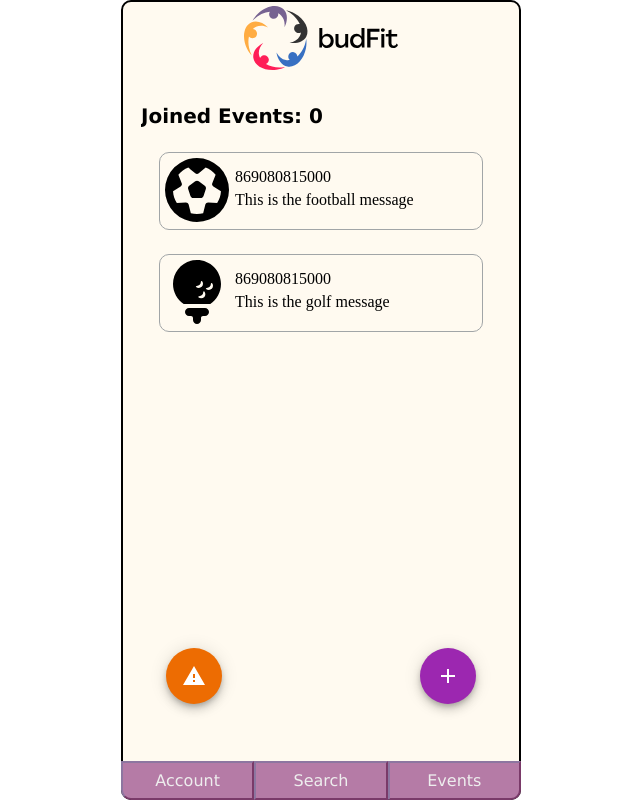
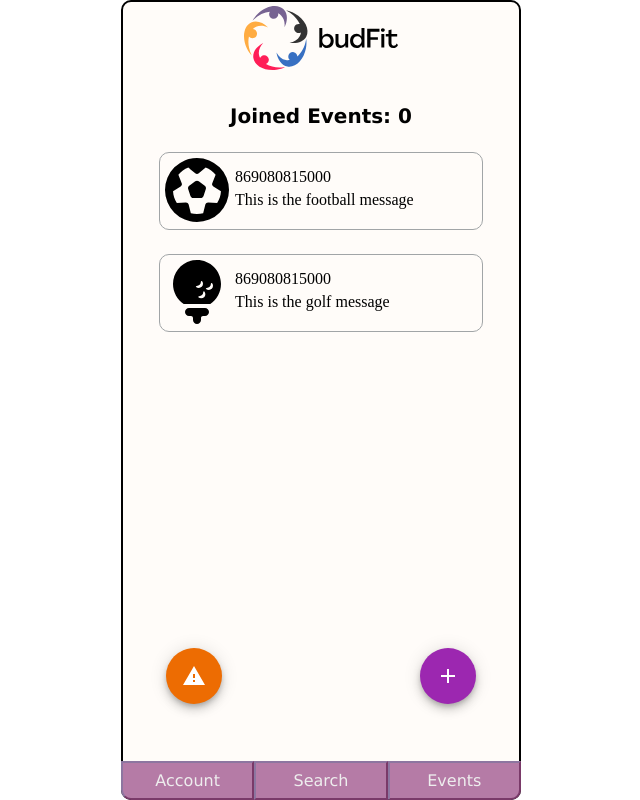
Before and after one commit to SamHardiment/budFit----Client, a React app: page /Events in a window 1280 px wide. Shown: the whole page, without its empty margins (319-959 px from the left). Built offline with nearby package versions, Linux system fonts and the light colour scheme.

Commit message:
background colour change to #fffcf9

```diff
--- a/src/App.css
+++ b/src/App.css
@@ -4,7 +4,7 @@
   height: 100vh;
   width: 100vw;
   border: 2px solid #000;
-  background-color: #fffaf0;
+  background-color: #fffcf9;
   border-radius: 10px;
   display: grid;
   justify-content: center;
--- a/src/pages/UserEvents/index.css
+++ b/src/pages/UserEvents/index.css
@@ -68,6 +68,7 @@
 h4{
     font-size: 20px;
     font-family: Verdana, Geneva, Tahoma, sans-serif;
+    text-align: center;
 }
 
 #chatsPageContainer>p {
```
